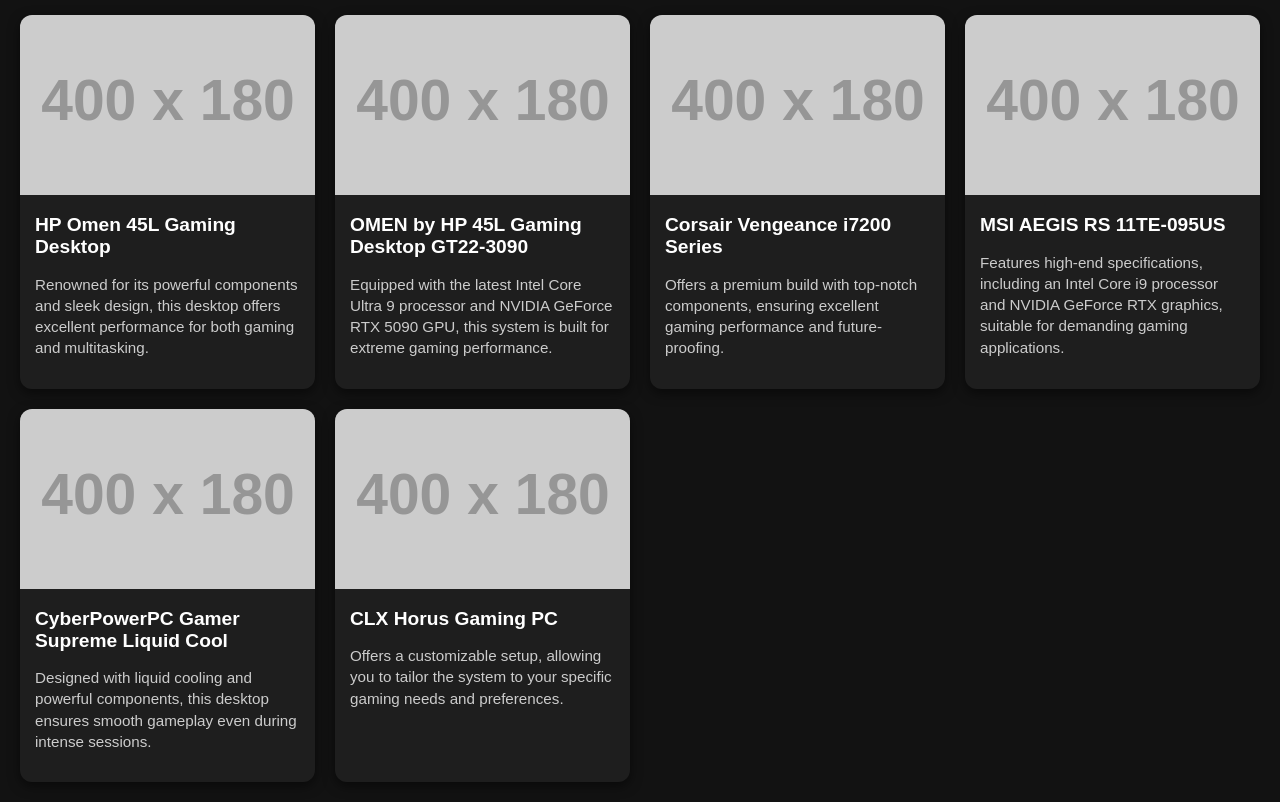
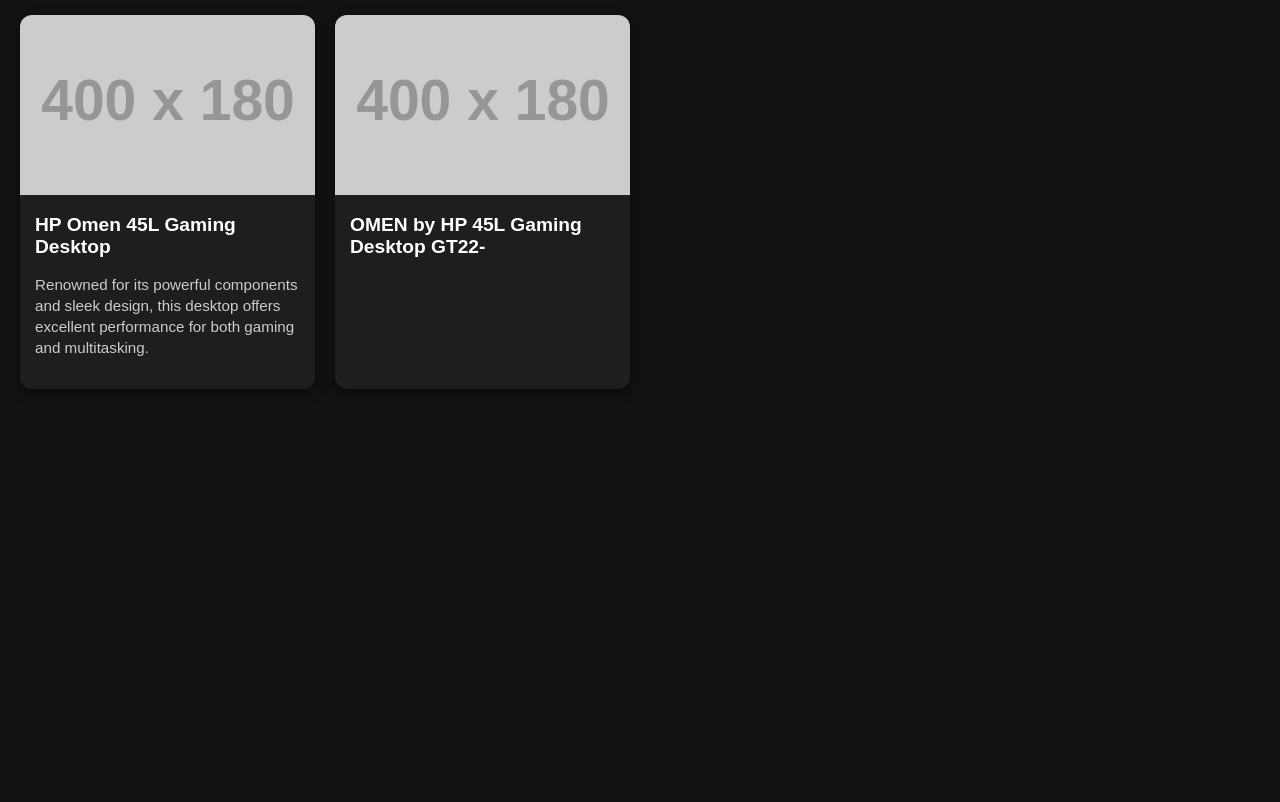
Before and after one commit to notinstallingcomputerviruses/Notinstallingcomputerviruses1.github.io, a plain HTML site: page index.html in a window 1280 px wide. Shown: the part 93-895 px from the top of the page. After the commit the page ends 800 px from the top, so only its background shows below. Drawn offline with Linux system fonts and the light colour scheme; placeholder pictures from the web are drawn by us.

Commit message:
Update index.html

```diff
--- a/index.html
+++ b/index.html
@@ -3,7 +3,7 @@
 <head>
   <meta charset="UTF-8">
   <meta name="viewport" content="width=device-width, initial-scale=1.0">
-<title>Gaming PC Showcase</title>
+  <title>Gaming Desktop Showcase</title>
   <style>
     body {
       font-family: Arial, sans-serif;
@@ -12,18 +12,15 @@
       margin: 0;
       padding: 20px;
     }
-
     h1 {
       text-align: center;
       margin-bottom: 30px;
     }
-
     .pc-container {
       display: grid;
       grid-template-columns: repeat(auto-fill, minmax(250px, 1fr));
       gap: 20px;
     }
-
     .pc-card {
       background-color: #1e1e1e;
       border-radius: 12px;
@@ -31,26 +28,21 @@
       box-shadow: 0 4px 12px rgba(0,0,0,0.5);
       transition: transform 0.2s;
     }
-
     .pc-card:hover {
       transform: scale(1.05);
     }
-
     .pc-card img {
       width: 100%;
       height: 180px;
       object-fit: cover;
     }
-
     .pc-card-content {
       padding: 15px;
     }
-
     .pc-card-content h2 {
       font-size: 1.2rem;
       margin: 0 0 10px 0;
     }
-
     .pc-card-content p {
       font-size: 0.95rem;
       line-height: 1.4;
@@ -60,7 +52,7 @@
 </head>
 <body>
 
-<h1>Top Gaming PCs</h1>
+<h1>Top Gaming Desktops</h1>
 
 <div class="pc-container">
   <!-- HP Omen 45L -->
@@ -76,47 +68,4 @@
   <div class="pc-card">
     <img src="https://via.placeholder.com/400x180.png?text=OMEN+by+HP+45L+GT22-3090" alt="OMEN by HP 45L GT22-3090">
     <div class="pc-card-content">
-      <h2>OMEN by HP 45L Gaming Desktop GT22-3090</h2>
-      <p>Equipped with the latest Intel Core Ultra 9 processor and NVIDIA GeForce RTX 5090 GPU, this system is built for extreme gaming performance.</p>
-    </div>
-  </div>
-
-  <!-- Corsair Vengeance i7200 -->
-  <div class="pc-card">
-    <img src="https://via.placeholder.com/400x180.png?text=Corsair+Vengeance+i7200" alt="Corsair Vengeance i7200">
-    <div class="pc-card-content">
-      <h2>Corsair Vengeance i7200 Series</h2>
-      <p>Offers a premium build with top-notch components, ensuring excellent gaming performance and future-proofing.</p>
-    </div>
-  </div>
-
-  <!-- MSI AEGIS RS -->
-  <div class="pc-card">
-    <img src="https://via.placeholder.com/400x180.png?text=MSI+AEGIS+RS" alt="MSI AEGIS RS">
-    <div class="pc-card-content">
-      <h2>MSI AEGIS RS 11TE-095US</h2>
-      <p>Features high-end specifications, including an Intel Core i9 processor and NVIDIA GeForce RTX graphics, suitable for demanding gaming applications.</p>
-    </div>
-  </div>
-
-  <!-- CyberPowerPC Gamer Supreme Liquid Cool -->
-  <div class="pc-card">
-    <img src="https://via.placeholder.com/400x180.png?text=CyberPowerPC+Gamer+Supreme+Liquid" alt="CyberPowerPC Gamer Supreme Liquid">
-    <div class="pc-card-content">
-      <h2>CyberPowerPC Gamer Supreme Liquid Cool</h2>
-      <p>Designed with liquid cooling and powerful components, this desktop ensures smooth gameplay even during intense sessions.</p>
-    </div>
-  </div>
-
-  <!-- CLX Horus -->
-  <div class="pc-card">
-    <img src="https://via.placeholder.com/400x180.png?text=CLX+Horus" alt="CLX Horus">
-    <div class="pc-card-content">
-      <h2>CLX Horus Gaming PC</h2>
-      <p>Offers a customizable setup, allowing you to tailor the system to your specific gaming needs and preferences.</p>
-    </div>
-  </div>
-</div>
-
-</body>
-</html>
+      <h2>OMEN by HP 45L Gaming Desktop GT22-
```
Lines whose indentation alone changed are shown as unchanged.
